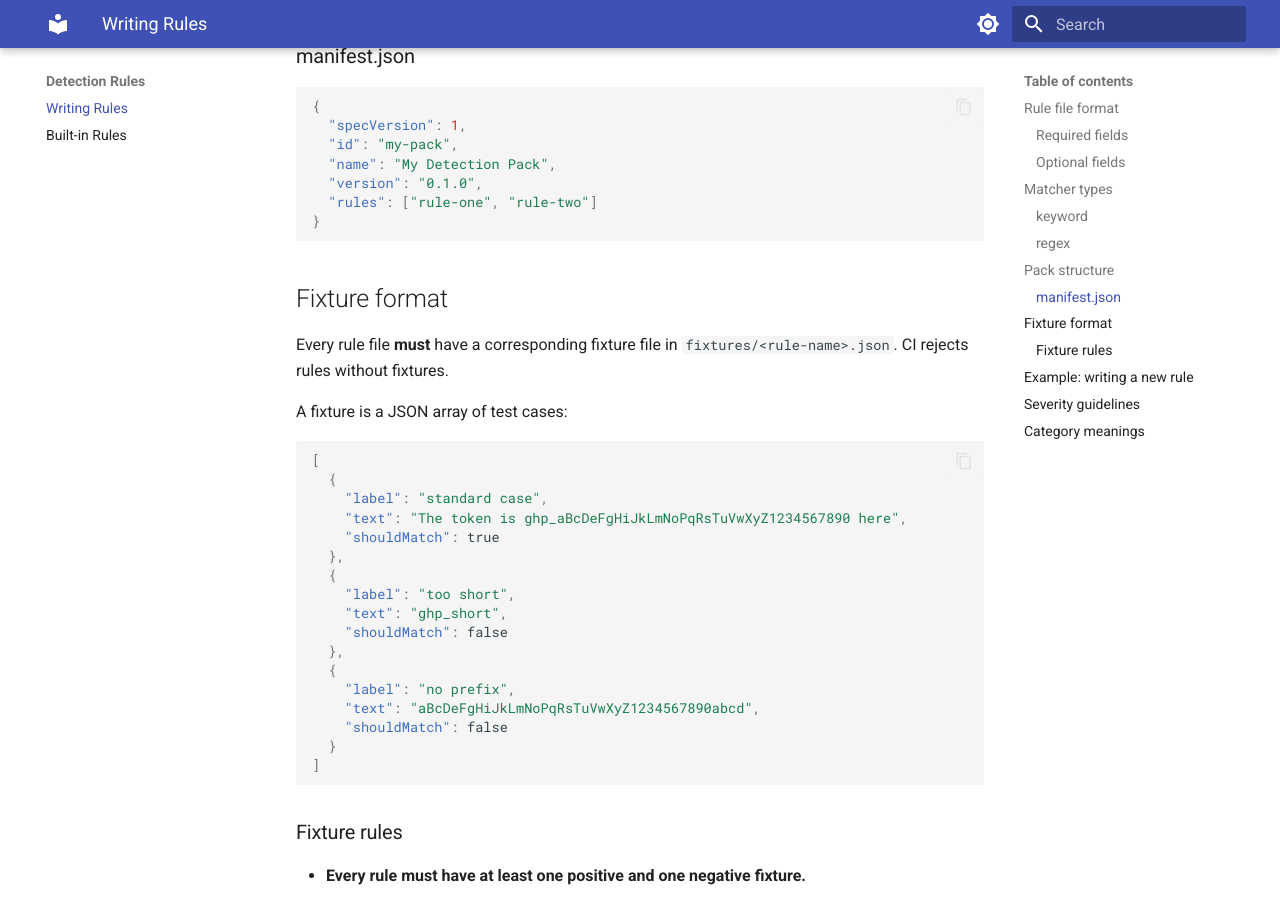
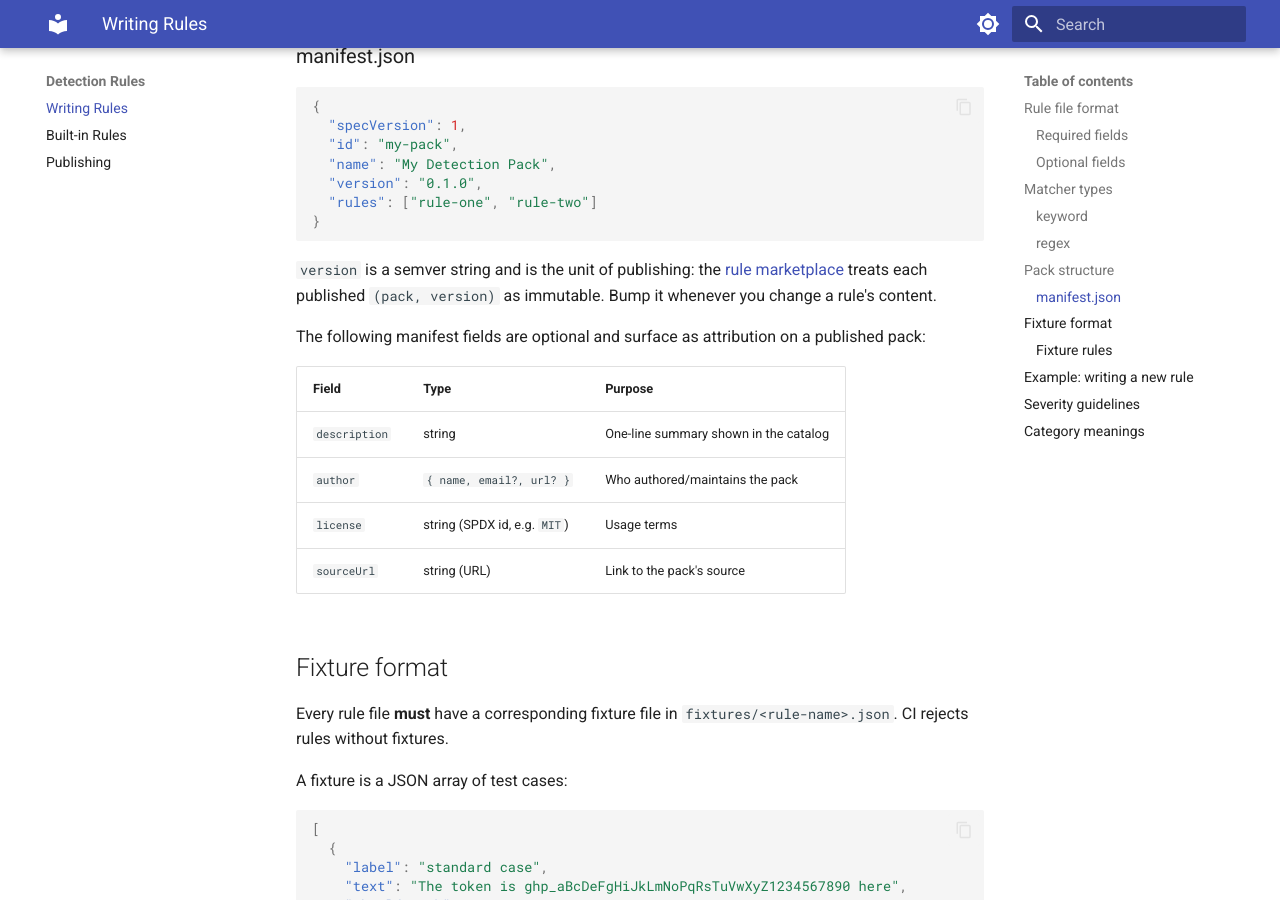
Before and after one commit to akasecurity/ai-tc-docs, an MkDocs documentation site: the page built from docs/rules/writing-rules.md, in a window 1280 px wide and 900 px high, scrolled down 2370 px. Built offline with MkDocs 1.6.1 and Material for MkDocs 9.7.7, drawn with Linux system fonts in a browser that asks for light colours.

Commit message:
feat(registry): add rules publisher, release workflow, and docs
- tools/rules-publisher: reads rules/<pack>/, validates against the contracts,
  and publishes each pack to the registry under the aka-labs namespace via
  @aka/client. --dry-run validates locally with no network or token.
- .github/workflows/release-rules.yml: on a rules-v* tag, run the detection
  fixtures, dry-run validate, then publish with the RULES_PUBLISH_TOKEN secret.
- docs: new rules/publishing.md, attribution fields in writing-rules, and the
  registry service in the architecture overview + nav.

Co-Authored-By: Claude Opus 4.8 <noreply@anthropic.com>

````diff
--- a/docs/rules/writing-rules.md
+++ b/docs/rules/writing-rules.md
@@ -97,6 +97,18 @@ rules/
   "rules": ["rule-one", "rule-two"]
 }
 ```
+
+`version` is a semver string and is the unit of publishing: the [rule marketplace](publishing.md)
+treats each published `(pack, version)` as immutable. Bump it whenever you change a rule's content.
+
+The following manifest fields are optional and surface as attribution on a published pack:
+
+| Field         | Type                         | Purpose                               |
+| ------------- | ---------------------------- | ------------------------------------- |
+| `description` | string                       | One-line summary shown in the catalog |
+| `author`      | `{ name, email?, url? }`     | Who authored/maintains the pack       |
+| `license`     | string (SPDX id, e.g. `MIT`) | Usage terms                           |
+| `sourceUrl`   | string (URL)                 | Link to the pack's source             |
 
 ## Fixture format
 
--- a/mkdocs.yml
+++ b/mkdocs.yml
@@ -71,6 +71,7 @@ nav:
   - Detection Rules:
       - Writing Rules: rules/writing-rules.md
       - Built-in Rules: rules/built-in.md
+      - Publishing: rules/publishing.md
   - API Reference: api/reference.md
   - Deployment:
       - Local Mode: deployment/local.md
````
Also changed, not shown: docs/architecture/overview.md (+4 -2 lines), docs/rules/publishing.md (added, +64 -0 lines).
